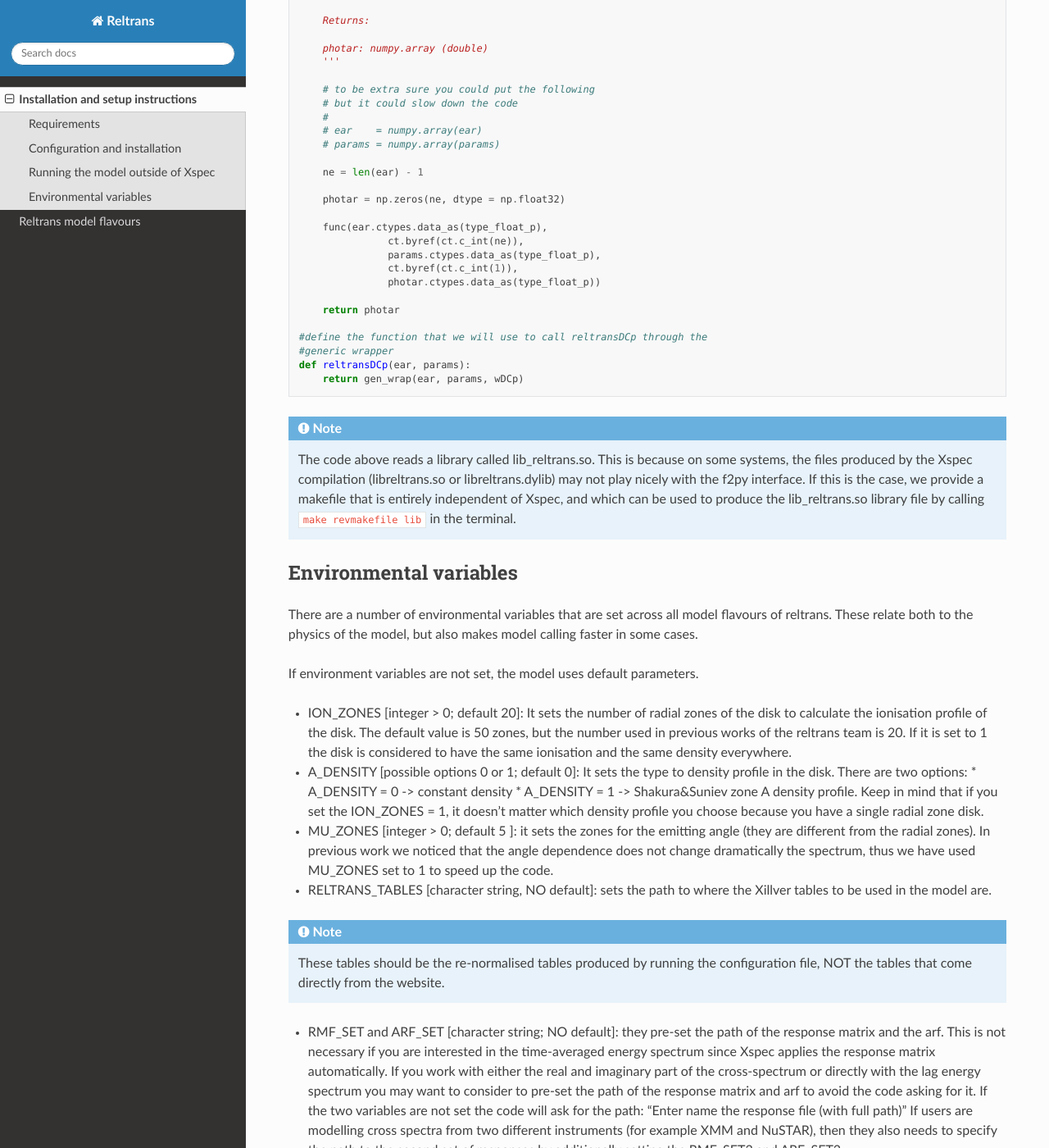
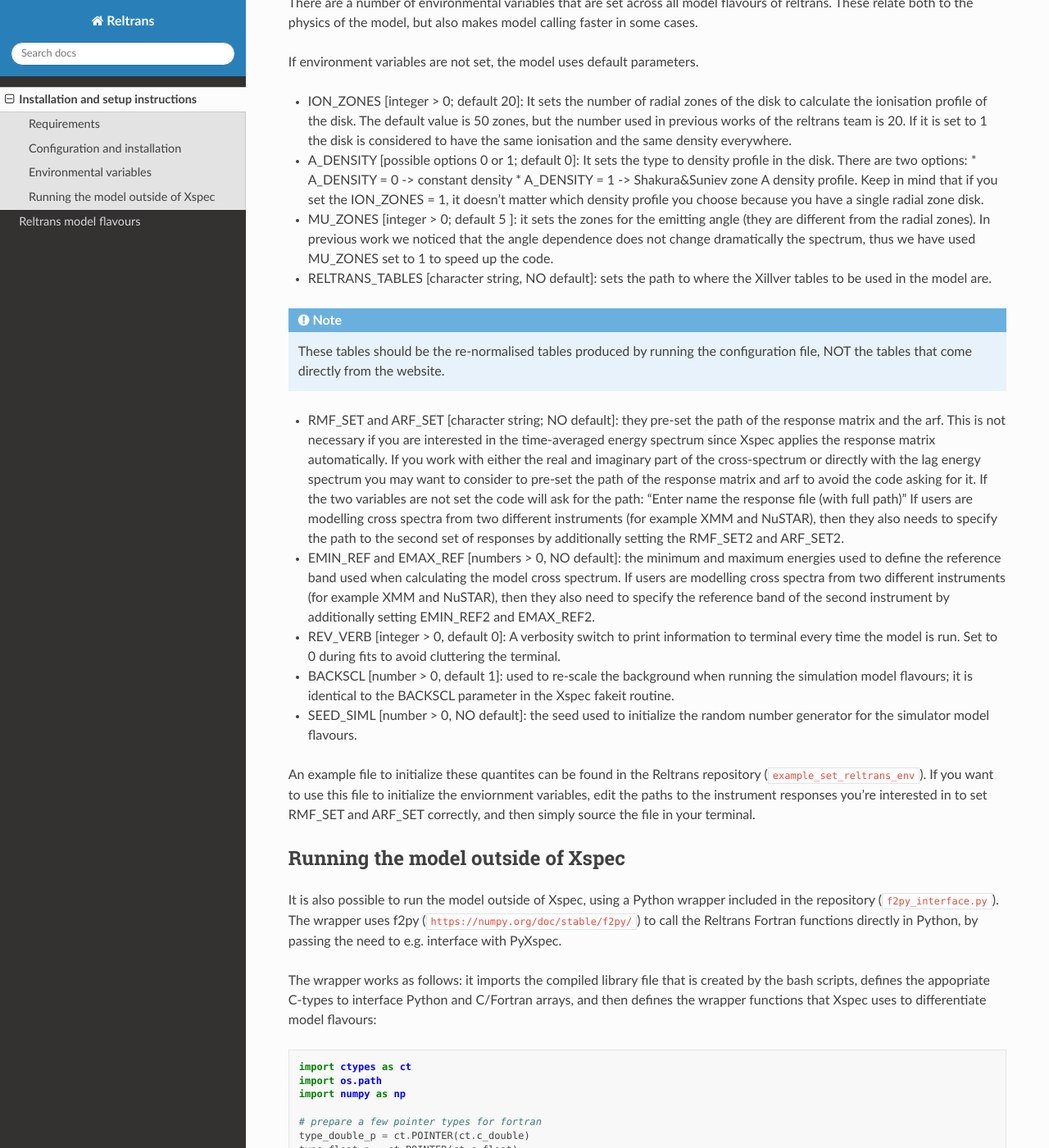
Before and after one commit to reltrans/reltransDocs, a Sphinx documentation site: the page built from source/installation.rst, in a window 1280 px wide and 1400 px high, scrolled down 1395 px. Shown: the whole window at 82% size. Built offline with Sphinx 7.4.7 and the Read the Docs theme 3.1.0, drawn with Linux system fonts in a browser that asks for light colours; some of the changed text lies outside the part shown.

Commit message:
Updated installation docs layout

```diff
--- a/source/installation.rst
+++ b/source/installation.rst
@@ -7,28 +7,135 @@
 Reltrans requires users to have a functioning HEASOFT installation, a saved
 version of the `Xillver tables <https://sites.srl.caltech.edu/~javier/xillver/>`_,
 and a Python3 installation including `numpy <https://numpy.org/>`_ and
-`astropy <https://www.astropy.org/>`_.
+`astropy <https://www.astropy.org/>`_. In particular, the Xillver tables you
+need to have are ``xillverCp_v3.4.fits`` and ``xillver-a-Ec5.fits``.
 
 Configuration and installation
 ------------------------------
 
-In order to install the model, you need to run two separate steps. First, run
-the configuration script ``configure.sh`` (by running ``./config.sh`` in your
-terminal). This script will install the fftw3 package to compute Fourier
-transforms, and additionally it will open the appropriate Xillver tables and
-renormalize them in order to work correctly with Reltrans. This operation willhttps://numpy.org/doc/stable/f2py/
-create new fits files for the re-normalised tables, which will take up several
-gb of space on your hard drive. Depending on the paths and operative system of
-your machine, this step might require you to use the ``sudo`` command.
+The steps to install configure and the model are the following:
 
-After running the configuration script, you can compile the code within Xspec
-with two separate scripts, depending on your operative system:
-``compile_xspec_mac.sh`` and ``compile_xspec_linux.sh`` in the command line.
-These commands will result in a library file being produced in the Reltrans
-folder: ``libreltrans.so`` (on Linux) or ``libreltrans.dylib`` (on Mac). These
-libraries can then be loaded in any Xspec session with the command
-``lmod reltrans /path/to/reltrans/installation``. You will then be be able to
-call the model identically to any other additive model in Xspec.
+* Define the path to the Xillver tables:
+
+ .. code-block:: bash
+
+    export RELTRANS_TABLES="path/to/Xillver/tables"
+
+ This step defines an environment variable for the configuration file below to
+ find the Xillver tables.
+
+* Run the configuration script:
+
+ .. code-block:: bash
+
+    ./configure.sh
+
+ This script will install the fftw3 package to compute Fourier transforms, and
+ additionally it will open the appropriate Xillver tables and renormalize them
+ in order to work correctly with Reltrans. This operation will create new fits
+ files for the re-normalised tables, which will take up several GB of space on
+ your hard drive. Depending on the paths and operative system of your machine,
+ this step might require you to use the ``sudo`` command.
+
+* Run the appropriate  compilation script for your operative system:
+
+ .. code-block:: bash
+
+    ./compile_xspec_linux.sh
+
+ or
+
+ .. code-block:: bash
+
+    ./compile_xspec_mac.sh
+
+ This will compile the code within Xspec and result in a library file being
+ produced in the Reltrans folder: ``libreltrans.so`` (on Linux) or
+ ``libreltrans.dylib`` (on Mac).
+
+* Running the model:
+
+ Within Xspec type:
+
+ .. code-block:: tcl
+
+    lmod reltrans /path/to/reltrans/installation
+
+ You will now be be able to call the model identically to any other additive
+ model in Xspec.
+
+Environmental variables
+-----------------------
+
+There are a number of environmental variables that are set across all model
+flavours of reltrans. These relate both to the physics of the model, but also
+makes model calling faster in some cases.
+
+If environment variables are not set, the model uses default parameters.
+
+* ION_ZONES [integer > 0; default 20]\: It sets the number of radial zones of
+  the disk to calculate the ionisation profile of the disk. The default value is
+  50 zones, but the number used in previous works of the reltrans team is 20. If
+  it is set to 1 the disk is considered to have the same ionisation and the same
+  density everywhere.
+
+* A_DENSITY [possible options 0 or 1; default 0]: It sets the type to density
+  profile in the disk. There are two options:
+  * A_DENSITY = 0 -> constant density
+  * A_DENSITY = 1 -> Shakura&Suniev zone A density profile.
+  Keep in mind that if you set the ION_ZONES = 1, it doesn't matter which
+  density profile you choose because you have a single radial zone disk.
+
+* MU_ZONES [integer > 0; default 5 ]:
+  it sets the zones for the emitting angle (they are different from the radial
+  zones). In previous work we noticed that the angle dependence does not change
+  dramatically the spectrum, thus we have used MU_ZONES set to 1 to speed up the
+  code.
+
+* RELTRANS_TABLES [character string, NO default]:
+  sets the path to where the Xillver tables to be used in the model are.
+
+.. note::
+   These tables should be the re-normalised tables produced by running the
+   configuration file, NOT the tables that come directly from the website.
+
+* RMF_SET and ARF_SET [character string; NO default]:
+  they pre-set the path of the response matrix and the arf.
+  This is not necessary if you are interested in the time-averaged energy
+  spectrum since Xspec applies the response matrix automatically.
+  If you work with either the real and imaginary part of the cross-spectrum or
+  directly with the lag energy spectrum you may want to consider to pre-set the
+  path of the response matrix and arf to avoid the code asking for it.
+  If the two variables are not set the code will ask for the path: "Enter name
+  the response file (with full path)"
+  If users are modelling cross spectra from two different instruments (for
+  example XMM and NuSTAR), then they also needs to specify the path to the
+  second set of responses by additionally setting the RMF_SET2 and ARF_SET2.
+
+* EMIN_REF and EMAX_REF [numbers > 0, NO default]:
+  the minimum and maximum energies used to define the reference band used when
+  calculating the model cross spectrum.
+  If users are modelling cross spectra from two different instruments (for
+  example XMM and NuSTAR), then they also need to specify the reference band of
+  the second instrument by additionally setting EMIN_REF2 and EMAX_REF2.
+
+* REV_VERB [integer > 0, default 0]:
+  A verbosity switch to print information to terminal every time the model is
+  run. Set to 0 during fits to avoid cluttering the terminal.
+
+* BACKSCL [number > 0, default 1]: used to re-scale the background when running
+  the simulation model flavours; it is identical to the BACKSCL parameter in the
+  Xspec fakeit routine.
+
+* SEED_SIML [number > 0, NO default]: the seed used to initialize the random
+  number generator for the simulator model flavours.
+
+
+An example file to initialize these quantites can be found in the Reltrans
+repository (``example_set_reltrans_env``). If you want to use this file to
+initialize the enviornment variables, edit the paths to the instrument responses
+you're interested in to set RMF\_SET and ARF\_SET correctly, and then simply
+source the file in your terminal.
 
 Running the model outside of Xspec
 ----------------------------------
@@ -109,77 +216,3 @@
     the case, we provide a makefile that is entirely independent of Xspec, and
     which can be used to produce the lib_reltrans.so library file by calling
     ``make revmakefile lib`` in the terminal.
-
-
-Environmental variables
------------------------
-
-There are a number of environmental variables that are set across all model
-flavours of reltrans. These relate both to the physics of the model, but also
-makes model calling faster in some cases.
-
-If environment variables are not set, the model uses default parameters.
-
-* ION_ZONES [integer > 0; default 20]\: It sets the number of radial zones of
-  the disk to calculate the ionisation profile of the disk. The default value is
-  50 zones, but the number used in previous works of the reltrans team is 20. If
-  it is set to 1 the disk is considered to have the same ionisation and the same
-  density everywhere.
-
-* A_DENSITY [possible options 0 or 1; default 0]: It sets the type to density
-  profile in the disk. There are two options:
-  * A_DENSITY = 0 -> constant density
-  * A_DENSITY = 1 -> Shakura&Suniev zone A density profile.
-  Keep in mind that if you set the ION_ZONES = 1, it doesn't matter which
-  density profile you choose because you have a single radial zone disk.
-
-* MU_ZONES [integer > 0; default 5 ]:
-  it sets the zones for the emitting angle (they are different from the radial
-  zones). In previous work we noticed that the angle dependence does not change
-  dramatically the spectrum, thus we have used MU_ZONES set to 1 to speed up the
-  code.
-
-* RELTRANS_TABLES [character string, NO default]:
-  sets the path to where the Xillver tables to be used in the model are.
-
-.. note::
-   These tables should be the re-normalised tables produced by running the
-   configuration file, NOT the tables that come directly from the website.
-
-* RMF_SET and ARF_SET [character string; NO default]:
-  they pre-set the path of the response matrix and the arf.
-  This is not necessary if you are interested in the time-averaged energy
-  spectrum since Xspec applies the response matrix automatically.
-  If you work with either the real and imaginary part of the cross-spectrum or
-  directly with the lag energy spectrum you may want to consider to pre-set the
-  path of the response matrix and arf to avoid the code asking for it.
-  If the two variables are not set the code will ask for the path: "Enter name
-  the response file (with full path)"
-  If users are modelling cross spectra from two different instruments (for
-  example XMM and NuSTAR), then they also needs to specify the path to the
-  second set of responses by additionally setting the RMF_SET2 and ARF_SET2.
-
-* EMIN_REF and EMAX_REF [numbers > 0, NO default]:
-  the minimum and maximum energies used to define the reference band used when
-  calculating the model cross spectrum.
-  If users are modelling cross spectra from two different instruments (for
-  example XMM and NuSTAR), then they also need to specify the reference band of
-  the second instrument by additionally setting EMIN_REF2 and EMAX_REF2.
-
-* REV_VERB [integer > 0, default 0]:
-  A verbosity switch to print information to terminal every time the model is
-  run. Set to 0 during fits to avoid cluttering the terminal.
-
-* BACKSCL [number > 0, default 1]: used to re-scale the background when running
-  the simulation model flavours; it is identical to the BACKSCL parameter in the
-  Xspec fakeit routine.
-
-* SEED_SIML [number > 0, NO default]: the seed used to initialize the random
-  number generator for the simulator model flavours.
-
-
-An example file to initialize these quantites can be found in the Reltrans
-repository (``example_set_reltrans_env``). If you want to use this file to
-initialize the enviornment variables, edit the paths to the instrument responses
-you're interested in to set RMF\_SET and ARF\_SET correctly, and then simply
-source the file in your terminal.
```
